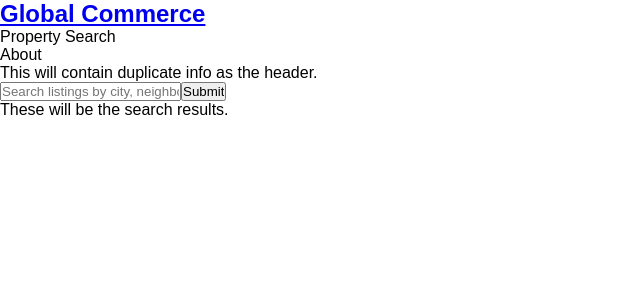
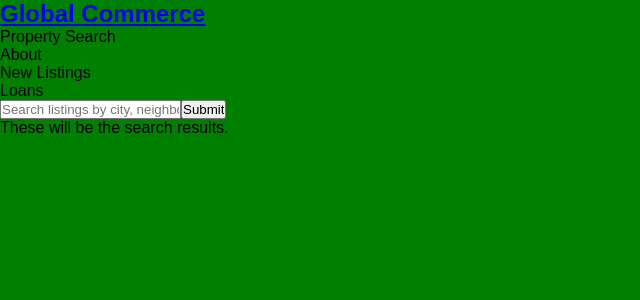
Before and after one commit to tohanian/global-commerce, a React (Create React App) app: page / in a window 1280 px wide. Shown: the top 300 px of the page, without its empty margins (0-640 px from the left). Built offline with nearby package versions, Linux system fonts and the light colour scheme.

Commit message:
Added SASS to project.

```diff
--- a/src/App.css
+++ /dev/null
@@ -1,28 +0,0 @@
-.App {
-  text-align: center;
-}
-
-.App-logo {
-  animation: App-logo-spin infinite 20s linear;
-  height: 80px;
-}
-
-.App-header {
-  background-color: #222;
-  height: 150px;
-  padding: 20px;
-  color: white;
-}
-
-.App-title {
-  font-size: 1.5em;
-}
-
-.App-intro {
-  font-size: large;
-}
-
-@keyframes App-logo-spin {
-  from { transform: rotate(0deg); }
-  to { transform: rotate(360deg); }
-}
--- a/src/App.js
+++ b/src/App.js
@@ -1,5 +1,8 @@
 import React, { Component } from "react";
 import { Route } from "react-router-dom";
+
+// Styles
+import "./App.css";
 
 // Containers
 import LandingPage from "./containers/LandingPage";
--- /dev/null
+++ b/src/App.scss
@@ -0,0 +1,3 @@
+body {
+	background: green;
+}
--- a/src/components/HomeSearch.js
+++ b/src/components/HomeSearch.js
@@ -16,9 +16,10 @@ class HomeSearch extends Component {
 	render() {
 		return (
 			<div className="home-search">
-				<div className="home-search-header">
-					This will contain duplicate info as the header.
-				</div>
+				<ul className="home-search-header">
+					<li>New Listings</li>
+					<li>Loans</li>
+				</ul>
 				<form onSubmit={this.handleSearchSubmit}>
 					<input
 						type="text"
@@ -26,8 +27,9 @@ class HomeSearch extends Component {
 						placeholder="Search listings by city, neighborhood, or zip code"
 						onChange={this.handleSearchChange}
 						value={this.state.searchQuery}
+						className="landing-page-search-input"
 					/>
-					<input type="submit" />
+					<input type="submit" className="landing-page-search-submit-btn" />
 				</form>
 			</div>
 		);
```
Also changed, not shown: package.json (+9 -2 lines), 1 other file (tests, documents, lock files or other folders).
